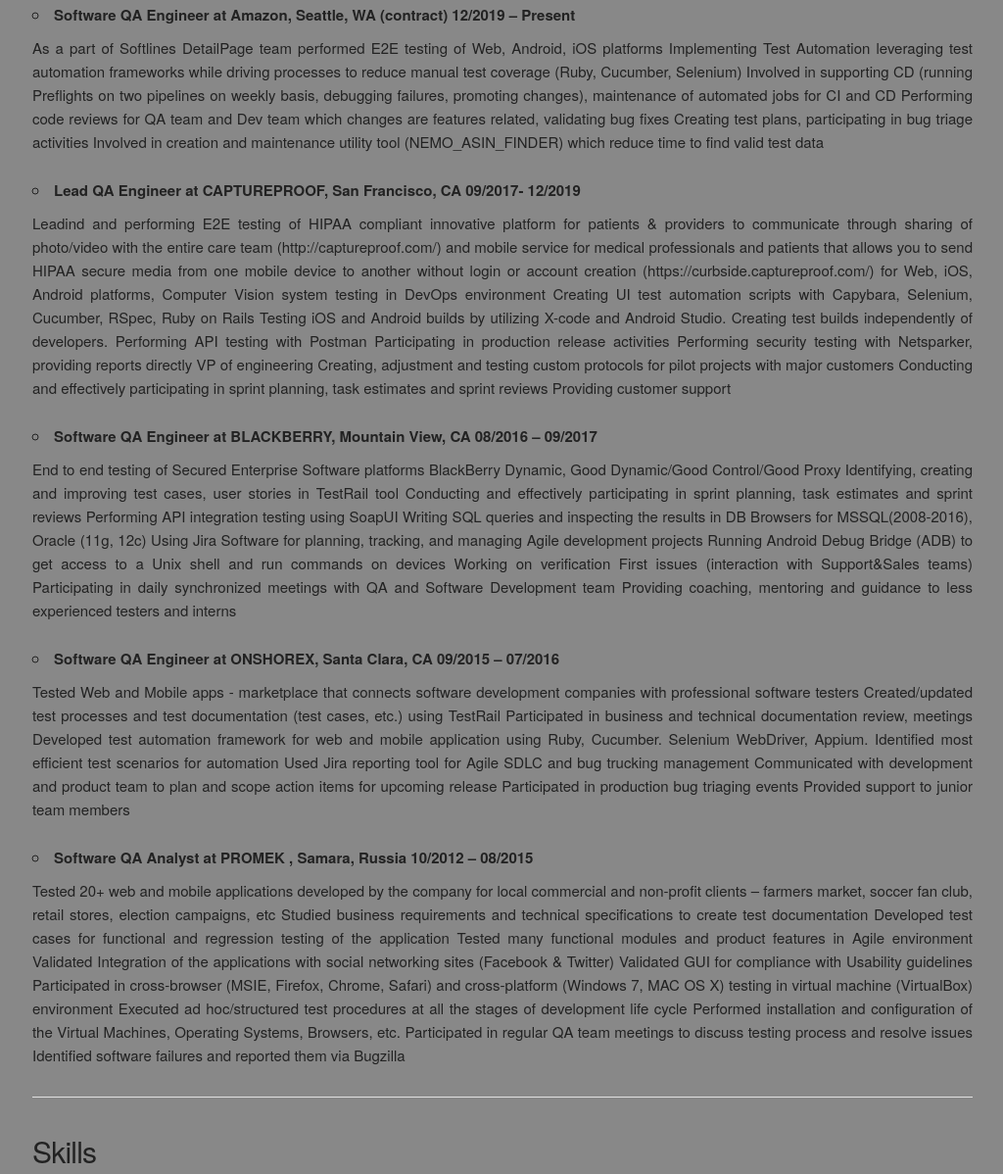
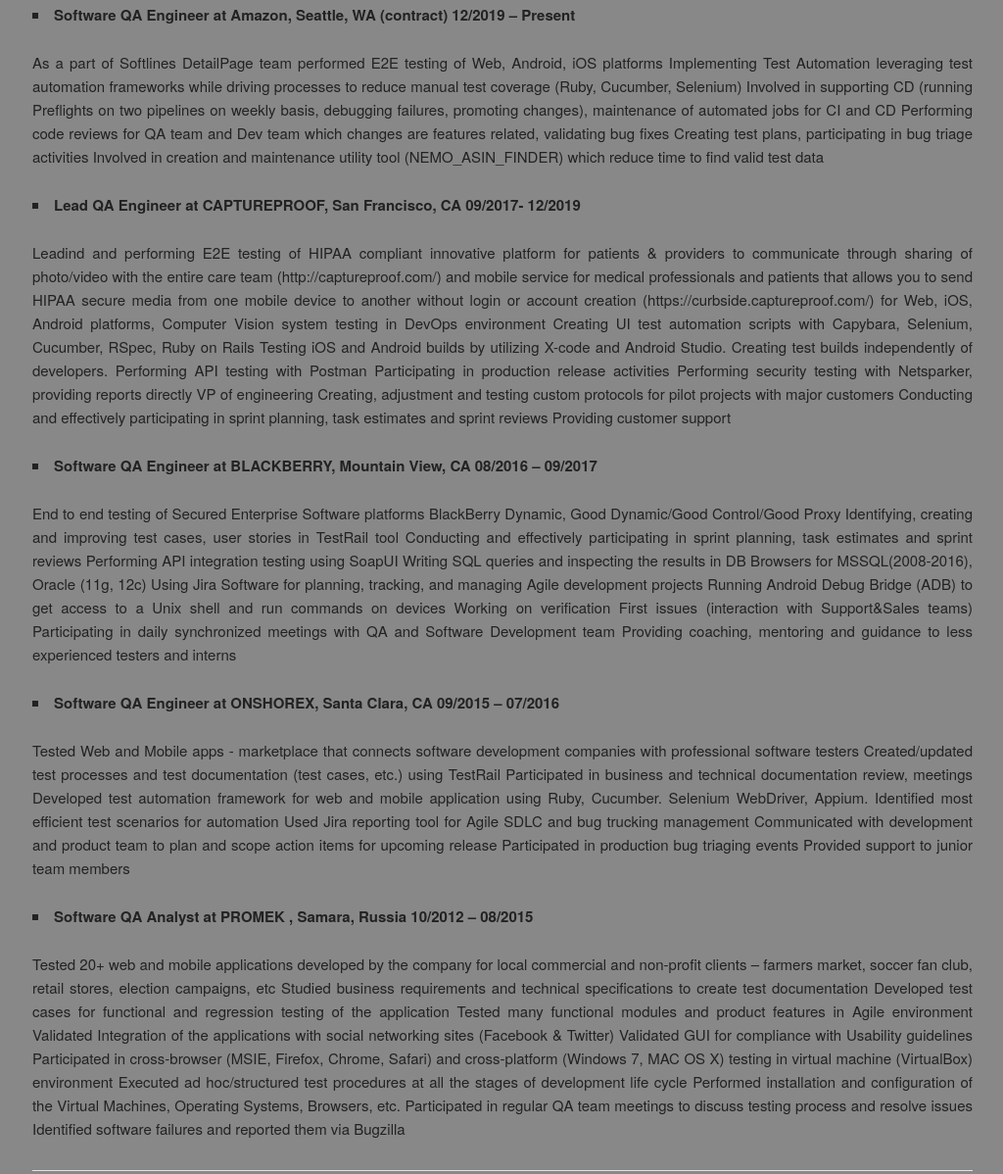
Before and after one commit to denisshirokikh/cv, a plain HTML site: page index.html in a window 1280 px wide. Shown: the part 532-1730 px from the top of the page at 98% size, without its empty margins (127-1151 px from the left). Drawn offline with Linux system fonts and the light colour scheme.

Commit message:
comments resolved

```diff
--- a/css/stylesheet.css
+++ b/css/stylesheet.css
@@ -14,3 +14,10 @@ p {
     text-align: justify;
     text-justify: inter-word;
 }
+.boldtext {
+    font-weight: bold;
+}
+
+li {
+    list-style-type: square;
+}
--- a/index.html
+++ b/index.html
@@ -56,9 +56,8 @@
         <div>
           <h4>Professional Experience</h4>
           <ul>
-            <b>
-              <li>Software QA Engineer at Amazon, Seattle, WA (contract) 12/2019 – Present</li>
-            </b>
+            <li class="boldtext">Software QA Engineer at Amazon, Seattle, WA (contract) 12/2019 – Present</li>
+          </ul>
           <p>As a part of Softlines DetailPage team performed E2E testing of Web, Android, iOS platforms
             Implementing Test Automation leveraging test automation frameworks while driving processes to reduce manual
             test coverage (Ruby, Cucumber, Selenium)
@@ -68,9 +67,9 @@
             Creating test plans, participating in bug triage activities
             Involved in creation and maintenance utility tool (NEMO_ASIN_FINDER) which reduce time to find valid test
             data</p>
-            <b>
-              <li>Lead QA Engineer at CAPTUREPROOF, San Francisco, CA 09/2017- 12/2019</li>
-            </b>
+            <ul>
+              <li class="boldtext">Lead QA Engineer at CAPTUREPROOF, San Francisco, CA 09/2017- 12/2019</li>
+            </ul>
             <p>Leadind and performing E2E testing of HIPAA compliant innovative platform for patients & providers to
               communicate through sharing of photo/video with the entire care team (http://captureproof.com/)
               and mobile service for medical professionals and patients that allows you to send HIPAA secure media
@@ -85,9 +84,9 @@
               Creating, adjustment and testing custom protocols for pilot projects with major customers
               Conducting and effectively participating in sprint planning, task estimates and sprint reviews
               Providing customer support</p>
-            <b>
-              <li>Software QA Engineer at BLACKBERRY, Mountain View, CA 08/2016 – 09/2017</li>
-            </b>
+            <ul>
+              <li class="boldtext">Software QA Engineer at BLACKBERRY, Mountain View, CA 08/2016 – 09/2017</li>
+            </ul>
             <p>End to end testing of Secured Enterprise Software platforms BlackBerry Dynamic,
               Good Dynamic/Good Control/Good Proxy
               Identifying, creating and improving test cases, user stories in TestRail tool
@@ -99,9 +98,9 @@
               Working on verification First issues (interaction with Support&Sales teams)
               Participating in daily synchronized meetings with QA and Software Development team
               Providing coaching, mentoring and guidance to less experienced testers and interns</p>
-            <b>
-              <li>Software QA Engineer at ONSHOREX, Santa Clara, CA 09/2015 – 07/2016</li>
-            </b>
+            <ul>
+              <li class="boldtext">Software QA Engineer at ONSHOREX, Santa Clara, CA 09/2015 – 07/2016</li>
+            </ul>
             <p>Tested Web and Mobile apps - marketplace that connects software development companies with professional
               software testers
               Created/updated test processes and test documentation (test cases, etc.) using TestRail Participated in
@@ -112,12 +111,11 @@
               Communicated with development and product team to plan and scope action items for upcoming release
               Participated in production bug triaging events
               Provided support to junior team members</p>
-            <b>
-              <li>Software QA Analyst at PROMEK , Samara, Russia 10/2012 – 08/2015</li>
-            </b>
+            <ul>
+              <li class="boldtext">Software QA Analyst at PROMEK , Samara, Russia 10/2012 – 08/2015</li>
+            </ul>
             <p>Tested 20+ web and mobile applications developed by the company for local commercial and non-profit clients
-              –
-              farmers market, soccer fan club, retail stores, election campaigns, etc
+              – farmers market, soccer fan club, retail stores, election campaigns, etc
               Studied business requirements and technical specifications to create test documentation
               Developed test cases for functional and regression testing of the application
               Tested many functional modules and product features in Agile environment
@@ -129,7 +127,6 @@
               Performed installation and configuration of the Virtual Machines, Operating Systems, Browsers, etc.
               Participated in regular QA team meetings to discuss testing process and resolve issues
               Identified software failures and reported them via Bugzilla</p>
-          </ul>
         </div>
       <hr>
       <div>
```
Lines whose indentation alone changed are shown as unchanged.
